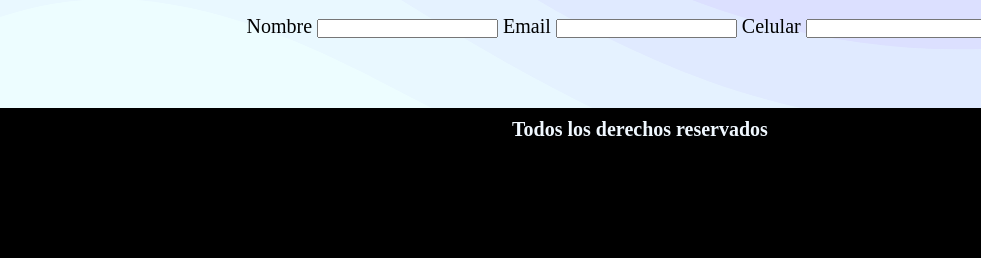
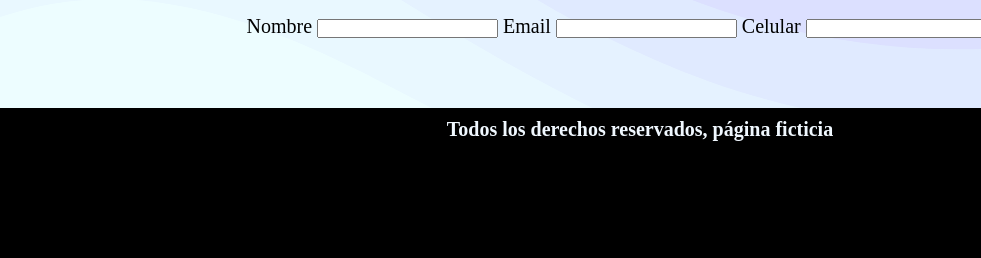
Before and after one commit to VanyIba/Proyecto1, a plain HTML site: page index.html in a window 1280 px wide. Shown: the part 2894-3152 px from the top of the page, 0-981 px from the left. Drawn offline with Linux system fonts and the light colour scheme.

Commit message:
se agrega texto

```diff
--- a/index.html
+++ b/index.html
@@ -100,7 +100,7 @@
         </div>
     </section>
     <footer>
-        <h1 class="foot-tit">Todos los derechos reservados</h1>
+        <h1 class="foot-tit">Todos los derechos reservados, página ficticia</h1>
         <h1 class="tit-redes">Siguenos en nuestras redes</h1>
 
         <div class="redes">
```
